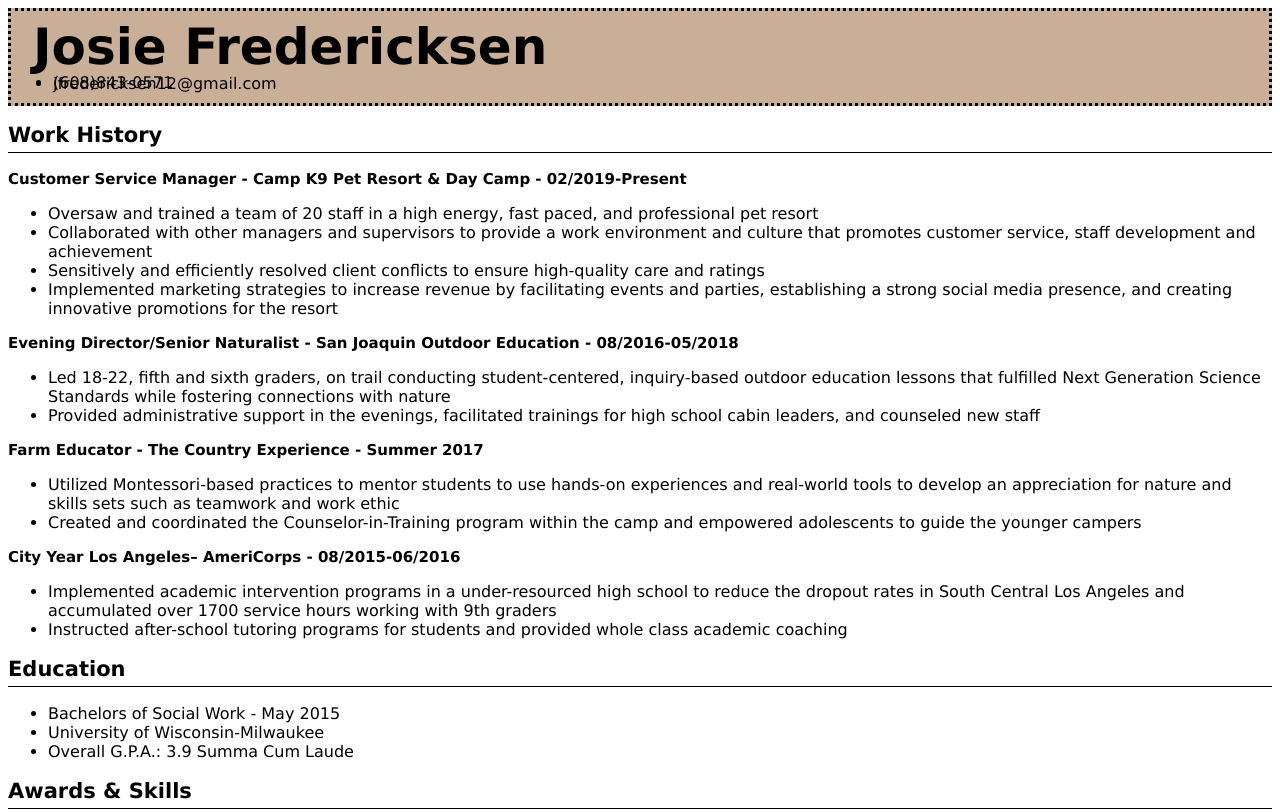
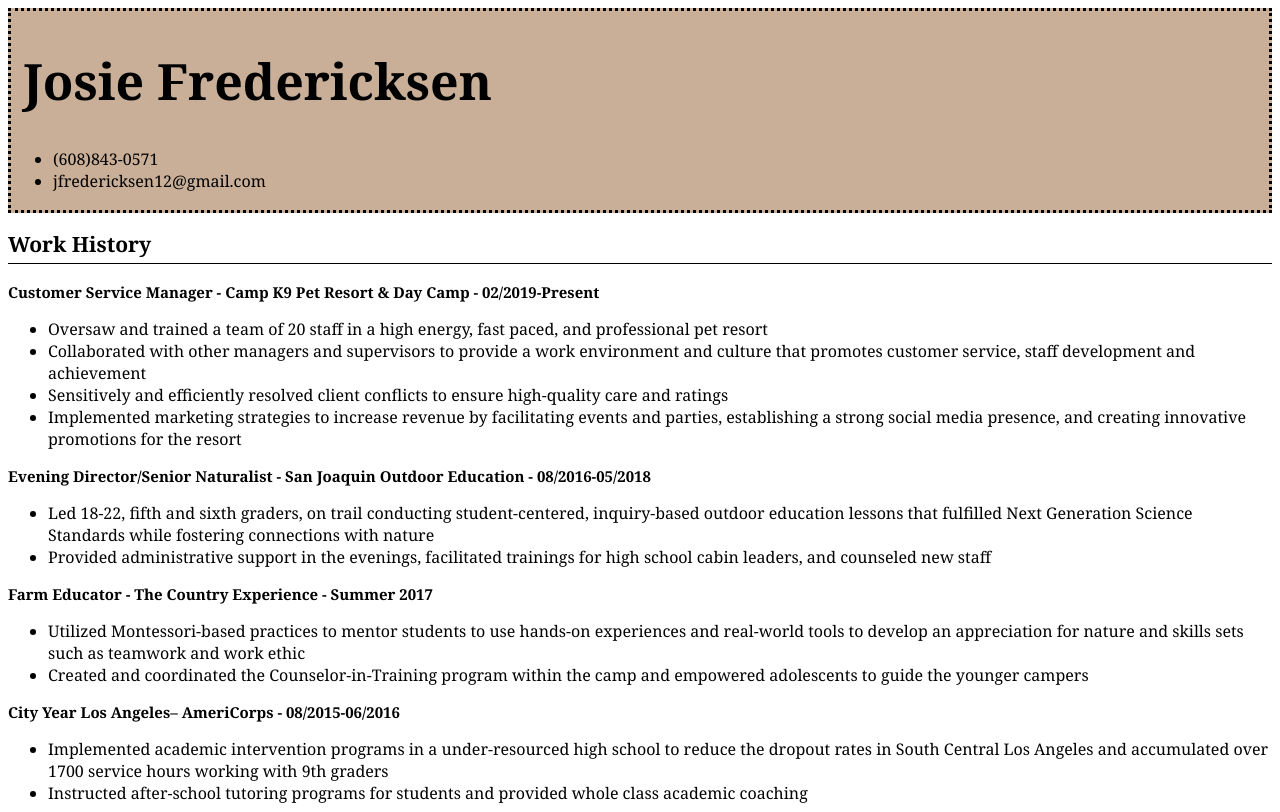
Before and after one commit to freder48/josiefredericksenresume.github.io, a plain HTML site: page index.html in a window 1280 px wide. Shown: the top 812 px of the page. Drawn offline with Linux system fonts and the light colour scheme.

Commit message:
Update style.css

```diff
--- a/style.css
+++ b/style.css
@@ -1,19 +1,19 @@
 html * {
-font-family: verdana;
+font-family: cambria
 }
 
 header {
   background-color: #c9af98;
   padding: 2px;
   margin: 0;
-  line-height: 1.5px;
+  line-height: normal;
   border-width: medium;
   border-style: dotted;
 }
 
 h1 {
   font-size: 50px;
-  padding-left: 20px;
+  padding-left: 10px;
 }
 
 h2 {
```
